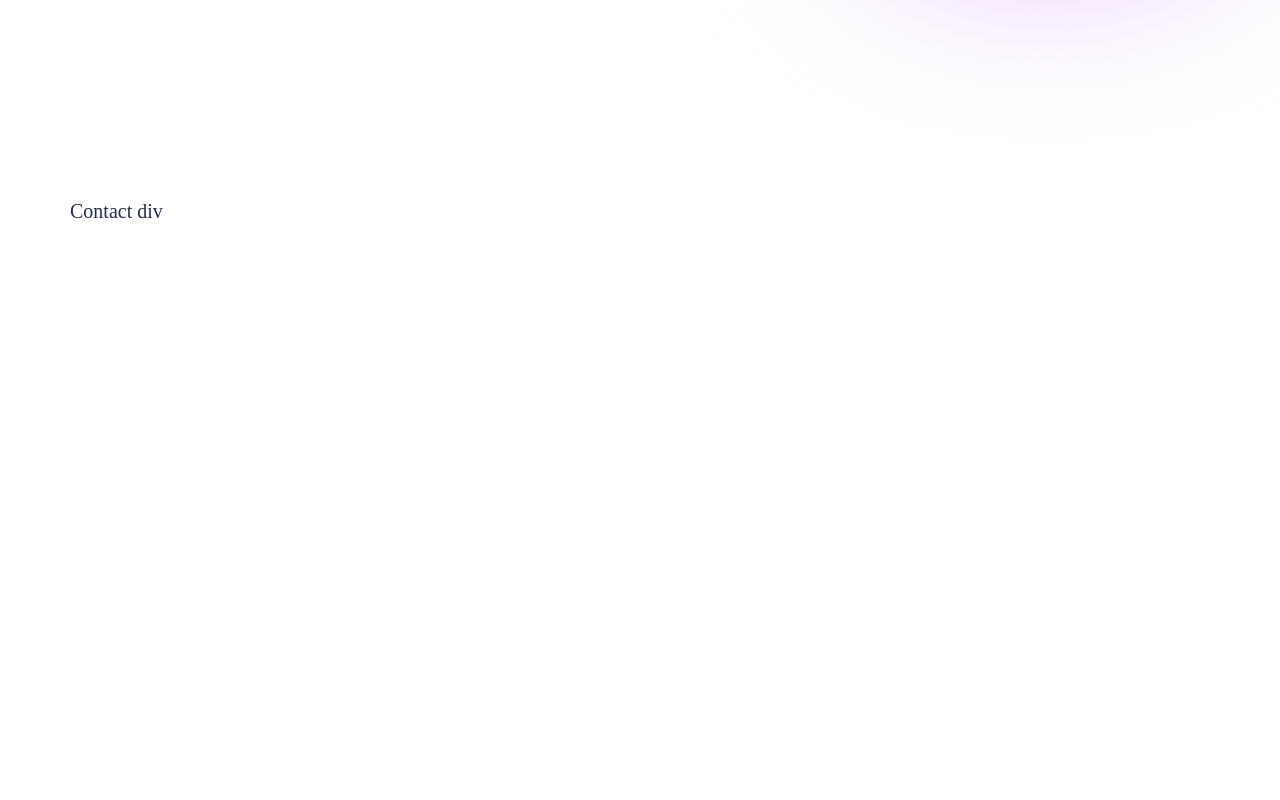
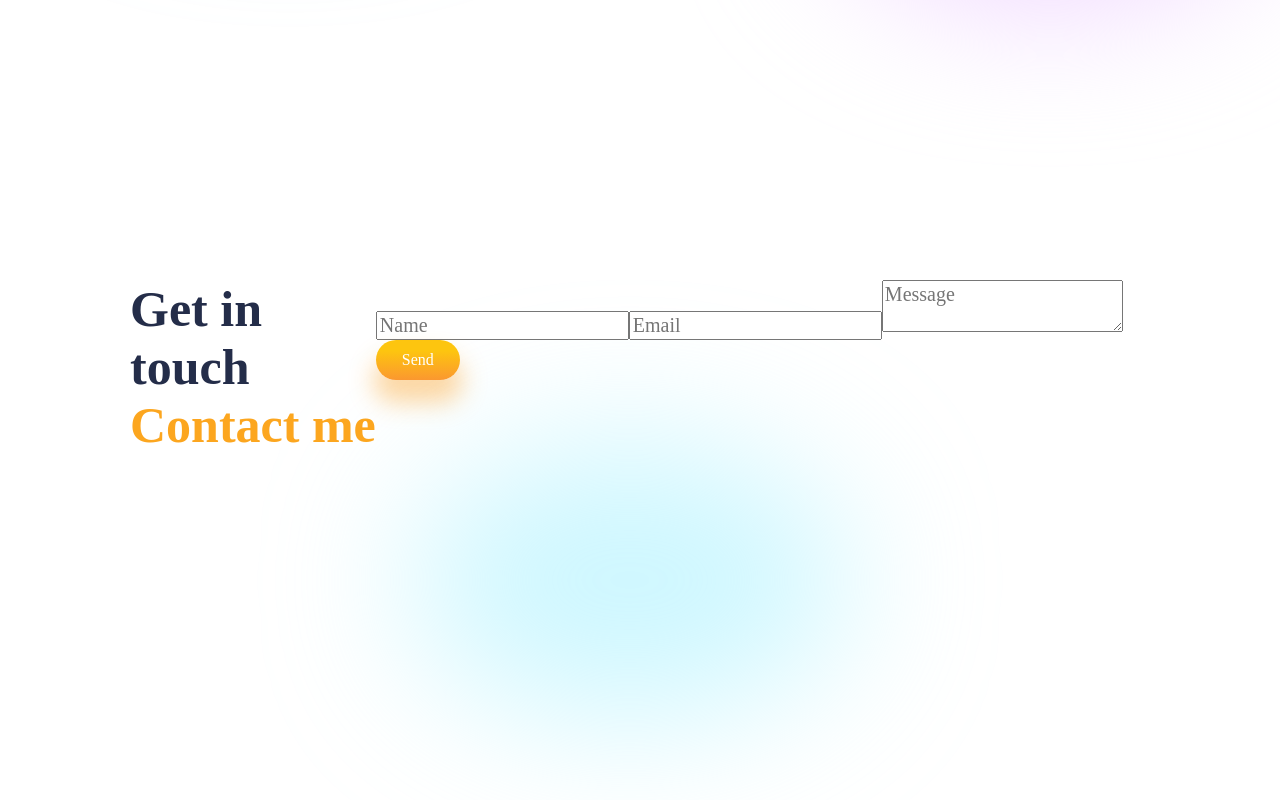
Before and after one commit to I-Clarisse/React-Personal-Portfolio, a React (Create React App) app: page / in a window 1280 px wide. Shown: the part 4406-5206 px from the top of the page. Before the commit the page ends 4639 px from the top, so only its background shows below. Built offline with nearby package versions, Linux system fonts and the light colour scheme; a web font is replaced by a local one.

Commit message:
progress

```diff
--- a/src/components/Contact/Contact.css
+++ b/src/components/Contact/Contact.css
@@ -0,0 +1,6 @@
+.contact-form{
+    padding: 0 3rem 0 3rem;
+    display: flex;
+    height: 80vh;
+    margin-top: 4rem;
+}
--- a/src/components/Contact/Contact.jsx
+++ b/src/components/Contact/Contact.jsx
@@ -3,7 +3,24 @@ import './Contact.css'
 
 const Contact = () => {
     return(
-        <div className="contact">Contact div</div>
+        <div className="contact-form">
+            <div className="c-left">
+                <div className="awesome">
+                    <span>Get in touch</span>
+                    <span>Contact me</span>
+                    <div className="blur s-blur1" style={{background: "#ABF1FF94"}}></div>
+                </div>
+            </div>
+            <div className="c-right">
+                <form action="#">
+                    <input type="text" name="userName" className="user" placeholder="Name"/>
+                    <input type="email" name="userEmail" className="user" placeholder="Email"/>
+                    <textarea name="message" className="user" placeholder="Message"/>
+                    <input type="submit" value="Send" className="button"/>
+                    <div className="blur c-blur1" style={{background: "var(--purple)"}}></div>
+                </form>
+            </div>
+        </div>
     )
 }
 export default Contact
```
